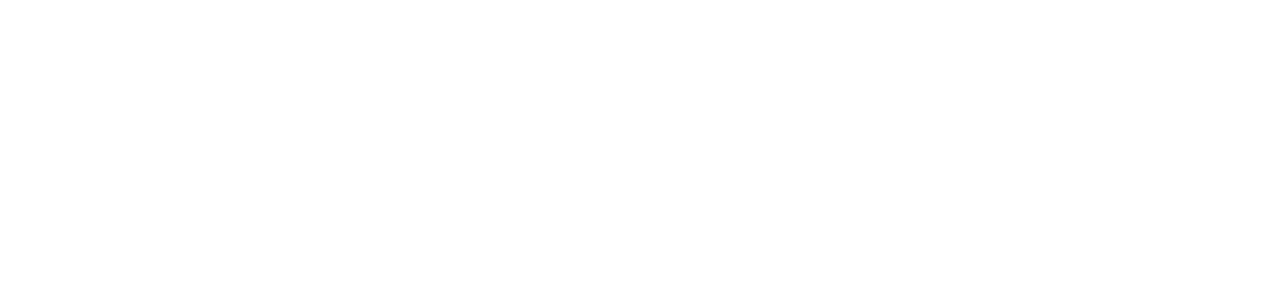
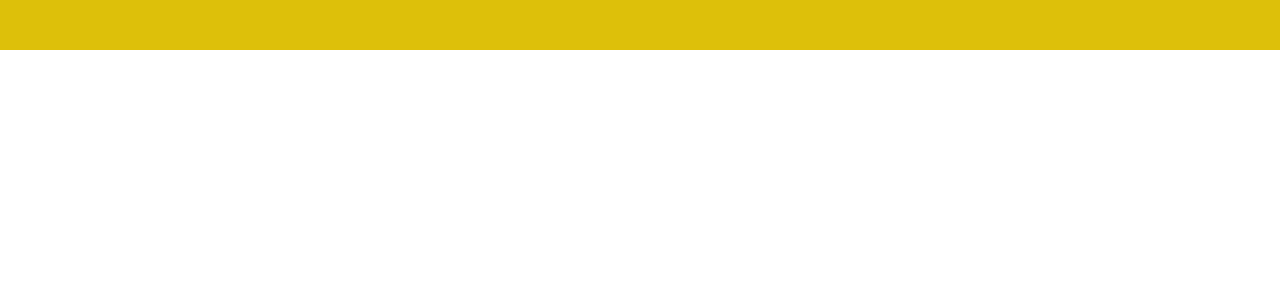
Before and after one commit to Sorokovsky/DealyBookClient, a Next.js app: page / in a window 1280 px wide. Shown: the top 300 px of the page. Built offline with nearby package versions, Linux system fonts and the light colour scheme.

Commit message:
start header

```diff
--- /dev/null
+++ b/src/components/Footer.tsx
@@ -0,0 +1,8 @@
+import { FC, memo } from "react";
+const Footer:FC = memo(():JSX.Element => {
+    return (
+    <footer>
+    </footer>
+    )
+});
+export default Footer;
--- /dev/null
+++ b/src/components/Header.tsx
@@ -0,0 +1,11 @@
+import { FC, memo } from "react";
+import styles from "@/styles/Header.module.sass";
+const Header:FC = memo(():JSX.Element => {
+    return (
+    <header className={styles.header}>
+        <div className={["container", styles.container].join(" ")}>
+        </div>
+    </header>
+    )
+});
+export default Header;
--- a/src/components/MainLayout.tsx
+++ b/src/components/MainLayout.tsx
@@ -1,12 +1,15 @@
+"use client"
 import Head from "next/head";
-import React from "react";
+import { FC, memo, ReactNode } from "react";
+import Header from "@/components/Header";
+import Footer from "@/components/Footer";
 interface IProps{
     title: string;
-    children: React.ReactNode;
+    children: ReactNode;
     description?: string;
     keywords?: string;
 }
-const MainLayout:React.FC<IProps> = React.memo(({title, children, description, keywords}):JSX.Element => {
+const MainLayout:FC<IProps> = memo(({title, children, description, keywords}):JSX.Element => {
     return (
         <>
         <Head>
@@ -15,13 +18,13 @@
             <meta name="viewport" content="width=device-width, initial-scale=1.0" />
             <meta name="description" content={`DealyBook-це ідеальний сервіс для зберігання важливої інформації. ${description ? description : ''}`} />
             <meta name="keywords" content={`DealyBook, конспект, зберігання, сховище ${keywords ? ',' + keywords : ''}`} />
-            <title>DealyBook-{title}</title>
+            <title>{"DealyBook-" + title}</title>
         </Head>
-        <header></header>
+        <Header />
         <main className="page">
             {children}
         </main>
-        <footer></footer>
+        <Footer />
         </>
 )
 });
--- a/src/pages/index.tsx
+++ b/src/pages/index.tsx
@@ -4,7 +4,6 @@
  const Home:NextPage = React.memo(():JSX.Element => {
   return (
     <MainLayout title='Головна'>
-
     </MainLayout>
   )
 })
--- /dev/null
+++ b/src/styles/Header.module.sass
@@ -0,0 +1,6 @@
+.header
+    width: 100%
+    background-color: #dcc009
+.container
+    display: flex
+    align-items: center
--- a/src/styles/globals.sass
+++ b/src/styles/globals.sass
@@ -2,9 +2,25 @@
     padding: 0
     margin: 0
     box-sizing: border-box
+html
+    font-size: 1px
+body
+    font-size: 16rem
 #__next
     min-height: 100vh
     display: flex
     flex-direction: column
 .page
     flex: 1 1 auto
+a
+    text-decoration: none
+ul, li, ol
+    list-style: none
+a, ul, li, ol
+    color: iherit
+    font-size: inherit
+    font-weight: inherit
+.container
+    max-width: 1430rem
+    margin: 0 auto
+    padding: 25rem 15rem
```
